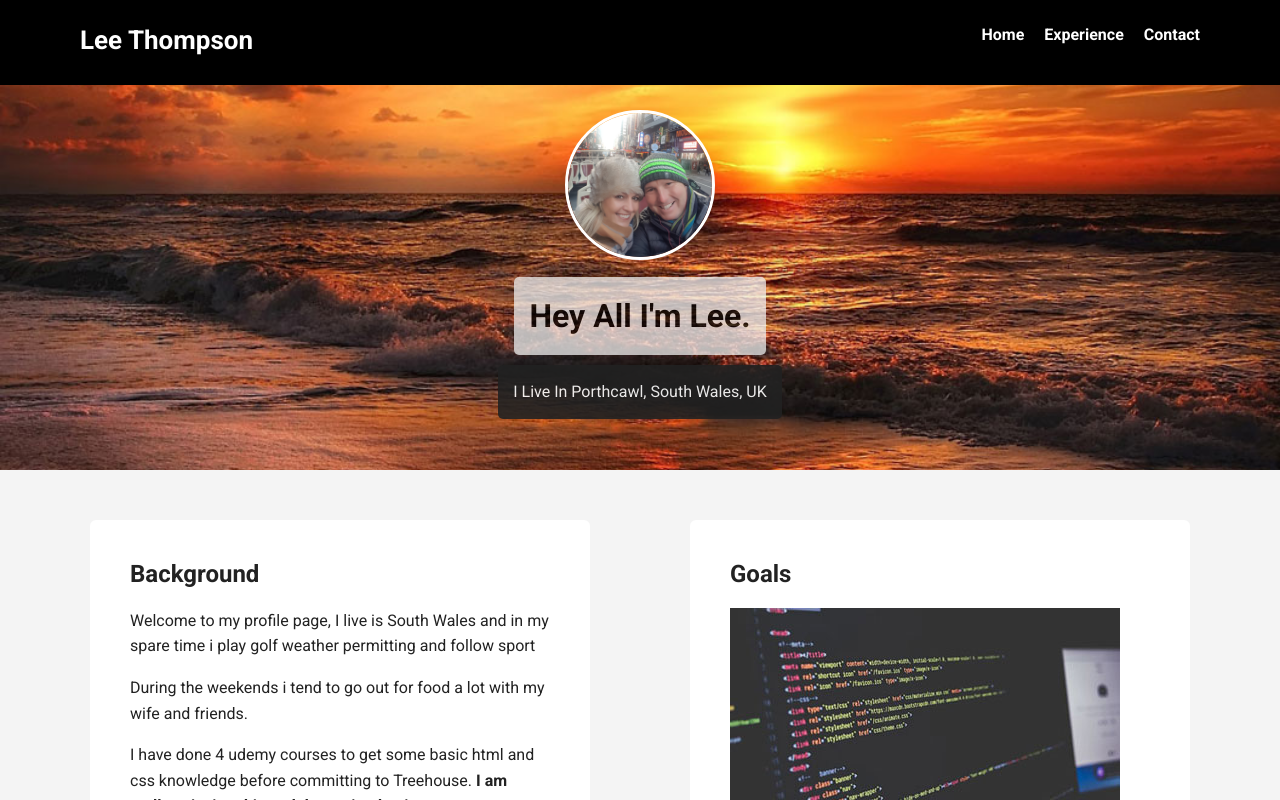
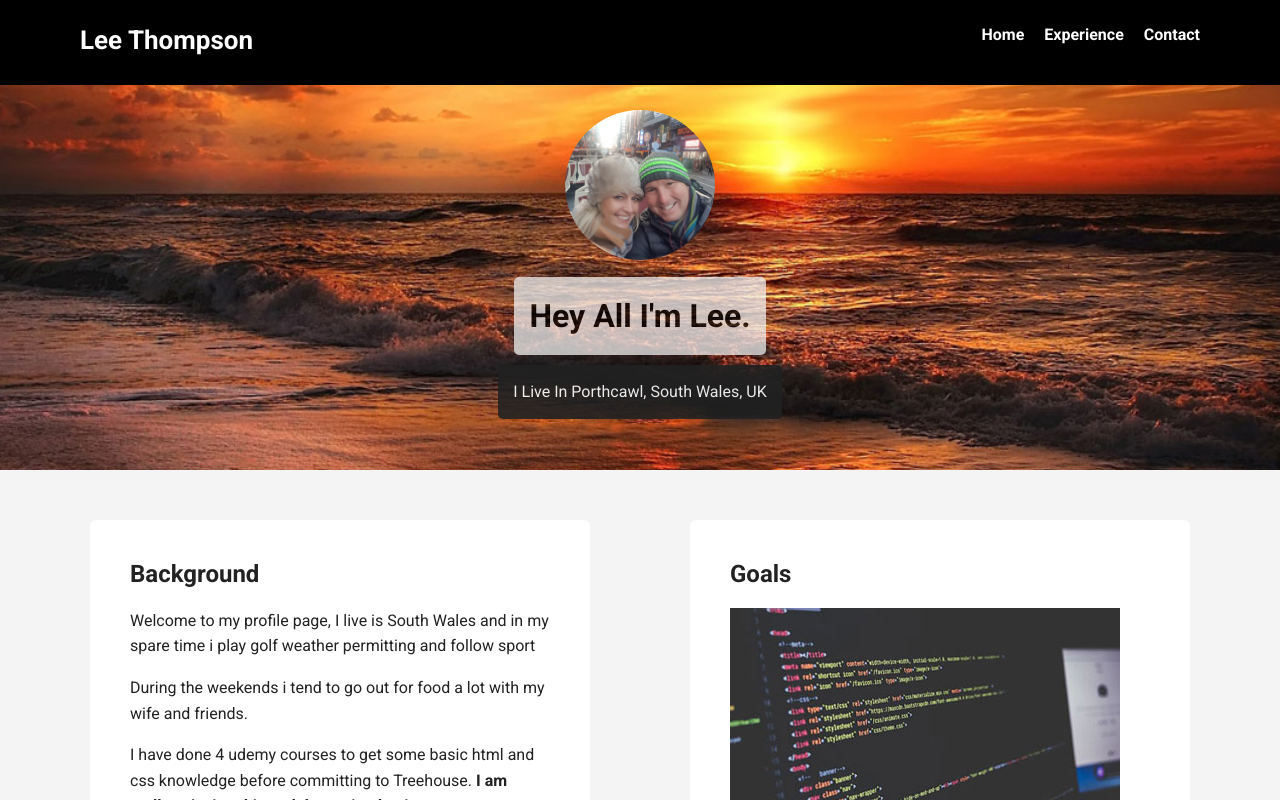
Before and after one commit to LeeT2810/LT-Techdegree-project1v2, a plain HTML site: page LT-Techdegree-project1v2/index.html in a window 1280 px wide. Shown: the top 800 px of the page. Drawn offline with Linux system fonts and the light colour scheme; a web font is replaced by a local one.

Commit message:
Update styles.css

```diff
--- a/LT-Techdegree-project1v2/styles.css
+++ b/LT-Techdegree-project1v2/styles.css
@@ -71,7 +71,6 @@ header .profile-image {
   width: 150px;
   height: 150px;
   border-radius: 50%;
-  border: 3px solid white;
   transition: all .5s;
 }
 header .profile-image:hover {
```
